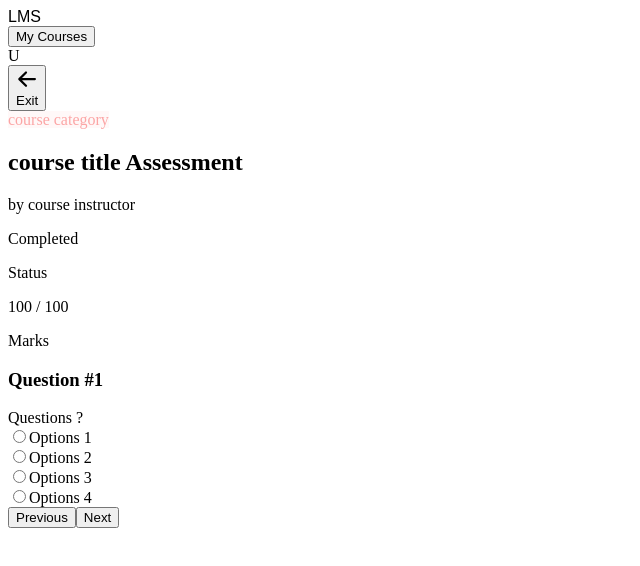
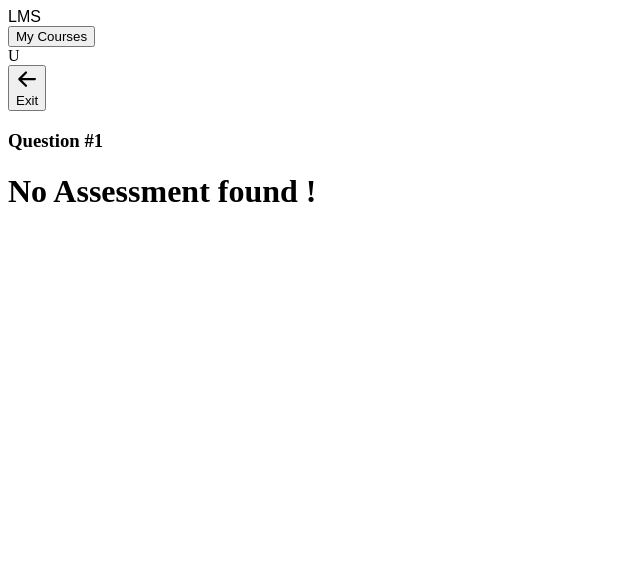
Before and after one commit to Aasrith22/jman_miniproject, a React (Create React App) app in the folder frontend/: page /mycourse/assessment in a window 1280 px wide. Shown: the top 566 px of the page, without its empty margins (0-640 px from the left). Built offline with nearby package versions, Linux system fonts and the light colour scheme.

Commit message:
feat:accessing and commiting assessment functionality added

```diff
--- a/frontend/src/api/api/modules_api.ts
+++ b/frontend/src/api/api/modules_api.ts
@@ -15,6 +15,11 @@ export const getCourseModules = async (
   overall_progress: number;
   total_modules: number;
   completed_count: number;
+  assessment_details: {
+    assessment_id: string;
+    description: string;
+    title: string;
+  };
   modules: {
     module_id: string;
     module_title: string;
--- a/frontend/src/components/MyCourses/CourseAssessment/AssessmentAccordion.tsx
+++ b/frontend/src/components/MyCourses/CourseAssessment/AssessmentAccordion.tsx
@@ -2,12 +2,19 @@ import React from 'react'
 import { useState } from 'react';
 import { IconCheck, IconChevron } from '../../../assets/icons/course_icons';
 import { Module } from '../../../Types/course_type';
+import { useNavigate, useSubmit } from 'react-router-dom';
 
 const AssessmentAccordion = () => {
 
-    const take_assessment = () => {
 
-    }
+    const navigate = useNavigate()
+
+
+    const handleNavigation = () => {
+        navigate('/mycourse/assessment');
+    };
+
+
 
     const allDone = false
 
@@ -26,7 +33,7 @@ const AssessmentAccordion = () => {
                     Not complted
                 </span>
                 <button className='rounded-md px-3 py-2 bg-green-600 hover:bg-green-500'
-                    onClick={() => take_assessment()}
+                    onClick={() => handleNavigation()}
                 >
                     Assessment
                 </button>
--- a/frontend/src/components/MyCourses/CourseAssessment/AssessmentModule.tsx
+++ b/frontend/src/components/MyCourses/CourseAssessment/AssessmentModule.tsx
@@ -3,8 +3,57 @@ import { IconBack } from "../../../assets/icons/course_icons";
 import AssessmentCard from "./QuestionCard";
 import AssessmentCompletionHeader from "./AssessmentCompletionHeader";
 import AssessmentHeader from "./AssessmentHeader";
+import { useEffect, useState } from "react";
+import { useAssessment } from "../../../api/hooks/useAssessments";
+import { useSubmitAssessment } from "../../../api/hooks/useAssessments";
+
+interface AssessmentDetails {
+    assessment_id: string,
+    description: string,
+    title: string,
+}
 
 export default function AssessmentModule() {
+
+
+    const [assessmentDetails, setAssessmentDetails] = useState<AssessmentDetails | null>();
+    const [answers, setAnswers] = useState<{ question_id: string; choice_id: string }[]>([]);
+
+
+
+    const handleAnswerChange = (question_id: string, choice_id: string) => {
+        setAnswers(prev => {
+            const filtered = prev.filter(a => a.question_id !== question_id);
+            return [...filtered, { question_id, choice_id }];
+        });
+    };
+
+
+
+
+
+    useEffect(() => {
+        const assessment_id = sessionStorage.getItem("assessment_id")
+        const description = sessionStorage.getItem("assessment_description")
+        const title = sessionStorage.getItem("assessment_title")
+        assessment_id && description && title && setAssessmentDetails(() => ({
+            assessment_id: assessment_id,
+            description: description,
+            title: title
+        }))
+    }, [])
+
+    const { data, isLoading } = useAssessment(assessmentDetails?.assessment_id ?? "")
+    const { mutate, isPending, data: result } = useSubmitAssessment(assessmentDetails?.assessment_id ?? "")
+
+    const handleSubmit = () => {
+        console.log("Final Assessment Data:", answers);
+        mutate({
+            answers: answers
+        })
+    };
+
+
     return (
         <>
             <div className="animate-slideIn">
@@ -21,19 +70,20 @@ export default function AssessmentModule() {
                         Exit
                     </button>
 
-                    <div className="flex flex-col sm:flex-row sm:items-start gap-4">
+                    {
+                        assessmentDetails &&
+                        <div className="flex flex-col sm:flex-row sm:items-start gap-4">
 
-                        <div className="flex-1 min-w-0">
-                            <span className="text-xs font-medium px-2.5 py-0.5 rounded-full border"
-                                style={{ borderColor: `#FCA5A550`, color: "#FCA5A5", background: `#FCA5A515` }}>
-                                course category
-                            </span>
-                            <h2 className="text-xl sm:text-2xl font-bold text-white leading-tight mb-1"> course title Assessment</h2>
-                            <p className="text-sm text-white/50">by course instructor </p>
+                            <div className="flex-1 min-w-0">
+
+                                <h2 className="text-xl sm:text-2xl font-bold text-white leading-tight mb-1"> {assessmentDetails?.title}</h2>
+                                <p className="text-sm text-white/50">{assessmentDetails.description}</p>
+                            </div>
                         </div>
-                    </div>
+                    }
 
-                    <AssessmentCompletionHeader />
+                    {assessmentDetails &&
+                        <AssessmentCompletionHeader />}
 
 
                 </div>
@@ -42,9 +92,26 @@ export default function AssessmentModule() {
                     <h3 className="text-sm font-semibold text-white/40 uppercase tracking-widest px-1 mb-4">
                         Question #1
                     </h3>
-                    <div className="">
-                        <AssessmentCard />
-                    </div>
+                    {
+                        assessmentDetails ?
+                            <div className="">
+                                {
+                                    data && data.questions.map((question: any, index) => (
+                                        < AssessmentCard key={index} question={question} index={index} onAnswerChange={handleAnswerChange} />
+                                    ))
+
+                                }
+                                <div className="flex justify-end mt-5">
+
+                                    <button className="px-3 py-2 rounded-md bg-green-600 hover:bg-green-500"
+                                        onClick={handleSubmit}
+                                    >
+                                        Submit
+                                    </button>
+                                </div>
+                            </div> :
+                            <h1>No Assessment found !</h1>
+                    }
                 </div>
 
             </div>
--- a/frontend/src/components/MyCourses/CourseAssessment/QuestionCard.tsx
+++ b/frontend/src/components/MyCourses/CourseAssessment/QuestionCard.tsx
@@ -1,41 +1,27 @@
 import React from "react";
 
-export default function AssessmentCard() {
+export default function AssessmentCard({ question, index, onAnswerChange }: { question: any, index: number, onAnswerChange: (qId: string, cId: string) => void }) {
 
     return (
         <>
-            <div className="rounded-2xl border border-white/10 overflow-hidden bg-white/[0.03] backdrop-blur-sm">
+            <div className="rounded-2xl border border-white/10 overflow-hidden bg-white/[0.03] backdrop-blur-sm mb-2">
                 <div className="mx-10 my-7">
-                    <div> Questions ?</div>
+                    <div>{index + 1} {question.question_text} ?</div>
                     <div className="mt-2">
-                        <div className="flex gap-4">
-                            <input type="radio" name="options" value="value 1" id="option1" />
-                            <label htmlFor="option1">Options 1</label>
-                        </div>
-                        <div className="flex gap-4 mt-2">
-                            <input type="radio" name="options" value="value 2" id="option2" />
-                            <label htmlFor="option2">Options 2</label>
-                        </div>
-                        <div className="flex gap-4 mt-2">
-                            <input type="radio" name="options" value="value 3" id="option3" />
-                            <label htmlFor="option3">Options 3</label>
-                        </div>
-                        <div className="flex gap-4 mt-2">
-                            <input type="radio" name="options" value="value 4" id="option4" />
-                            <label htmlFor="option4">Options 4</label>
-                        </div>
+                        {
+                            question.choices.map((choice: any, index: number) => (
+                                < div className="flex gap-4">
+                                    <input type="radio" name={question.question_text} value={choice.choice_id} id="option1" onChange={() => onAnswerChange(question.question_id, choice.choice_id)} />
+                                    <label htmlFor="option1">{choice.choice_text}</label>
+                                </div>
+                            ))
+
+                        }
                     </div>
 
-                    <div className="flex justify-between mt-5">
-                        <button className="px-3 py-2 rounded-md bg-green-600 hover:bg-green-500">
-                            Previous
-                        </button>
-                        <button className="px-3 py-2 rounded-md bg-green-600 hover:bg-green-500">
-                            Next
-                        </button>
-                    </div>
+
                 </div>
-            </div>
+            </div >
         </>
     );
 }
--- a/frontend/src/components/MyCourses/StudentMyCourse/CourseDetail.tsx
+++ b/frontend/src/components/MyCourses/StudentMyCourse/CourseDetail.tsx
@@ -8,9 +8,13 @@ import AssessmentAccordion from '../CourseAssessment/AssessmentAccordion';
 
 const CourseDetail = ({ course, onBack }: { course: Enrollment; onBack: () => void }) => {
 
+
+
   const { data, isLoading } = useCourseModules(course.course.course_id)
-  if (!isLoading) {
-    console.log(data)
+  if (!isLoading && data && data.assessment_details) {
+    sessionStorage.setItem("assessment_id", data.assessment_details.assessment_id)
+    sessionStorage.setItem("assessment_description", data.assessment_details.description)
+    sessionStorage.setItem("assessment_title", data.assessment_details.title)
   }
 
   const totalLessons = data?.total_modules;
```
Also changed, not shown: 1 other file (tests, documents, lock files or other folders).
